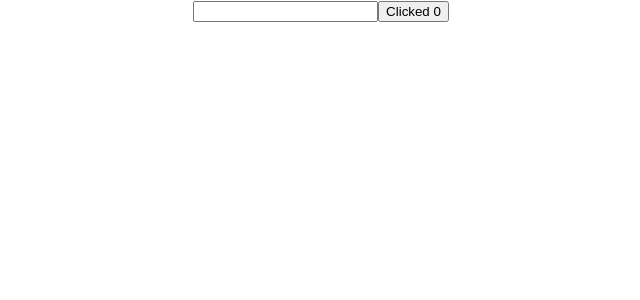
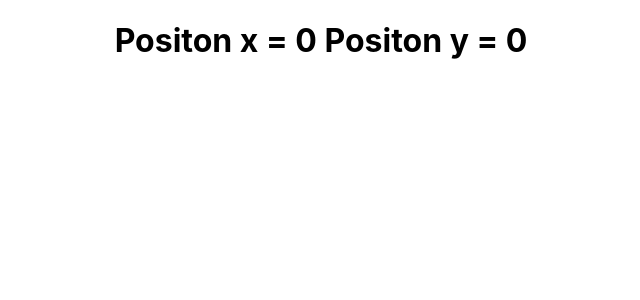
Before and after one commit to nikola-96/react-hooks, a React (Create React App) app: page / in a window 1280 px wide. Shown: the top 300 px of the page, without its empty margins (319-959 px from the left). Built offline with nearby package versions, Linux system fonts and the light colour scheme.

Commit message:
Run effects only once

```diff
--- a/src/App.js
+++ b/src/App.js
@@ -3,7 +3,8 @@ import './App.css';
 // import HookCounter from './components/HookCounter';
 import HookCounterTwo from './components/HookCounterTwo';
 import HookCounterTheree from './components/HookCounterTheree';
-import HookEffect from './components/HookEffect';
+import HookMouse from './components/HookMouse';
+// import HookEffect from './components/HookEffect';
 
 function App() {
   return (
@@ -11,7 +12,8 @@ function App() {
       {/* <HookCounter /> */}
       {/* <HookCounterTwo />
       <HookCounterTheree /> */}
-      <HookEffect />
+      {/* <HookEffect /> */}
+      <HookMouse></HookMouse>
     </div>
   );
 }
--- /dev/null
+++ b/src/components/HookMouse.js
@@ -0,0 +1,21 @@
+import React, { useState, useEffect } from 'react'
+
+function HookMouse() {
+    const [x, setX] = useState(0)
+    const [y, sety] = useState(0)
+
+    const logMousePosition = e => {
+        setX(e.clientX)
+        sety(e.clientY)
+    }
+    useEffect(() => {
+        window.addEventListener('mousemove', logMousePosition)
+    }, [])//sa postavljenim praznim nizom okinuce se samo jednom, ali ce svaku vrednost prikaivat
+    return (
+        <div>
+            <h1>Positon x = {x} Positon y = {y}</h1>
+        </div>
+    )
+}
+
+export default HookMouse
```
